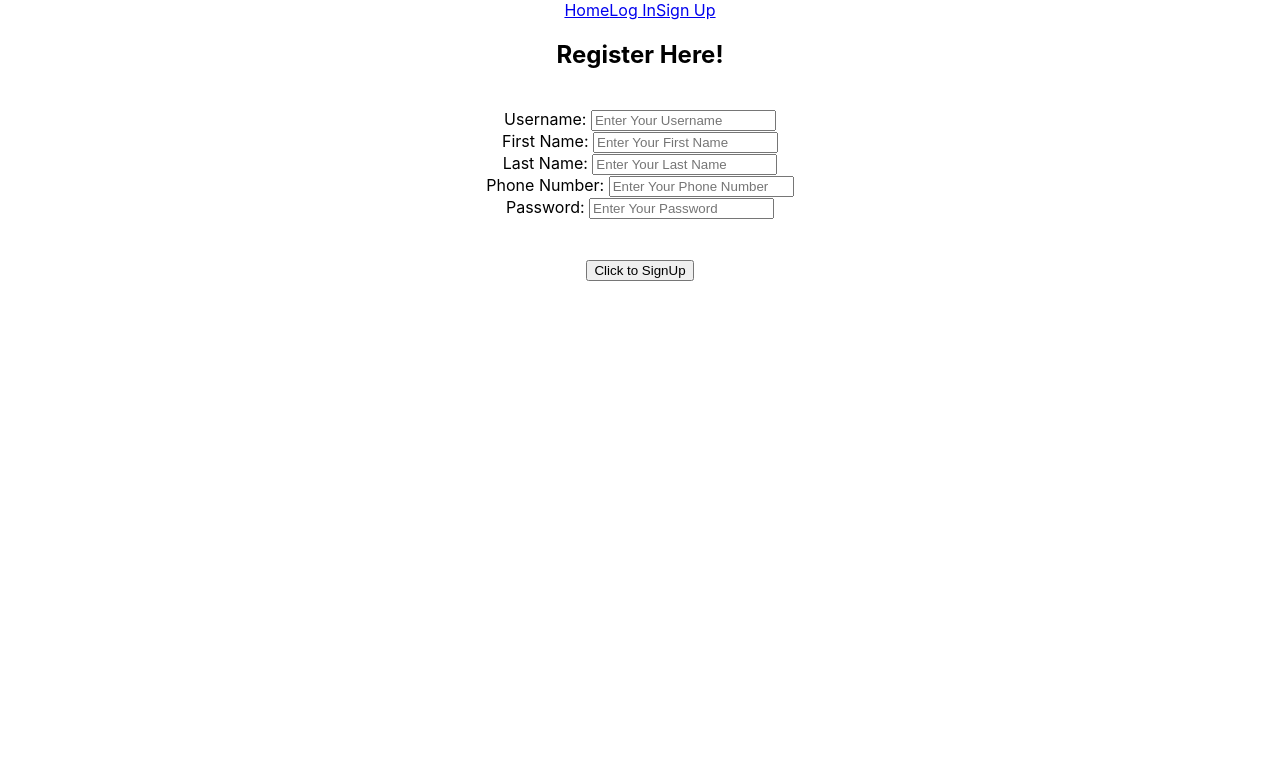
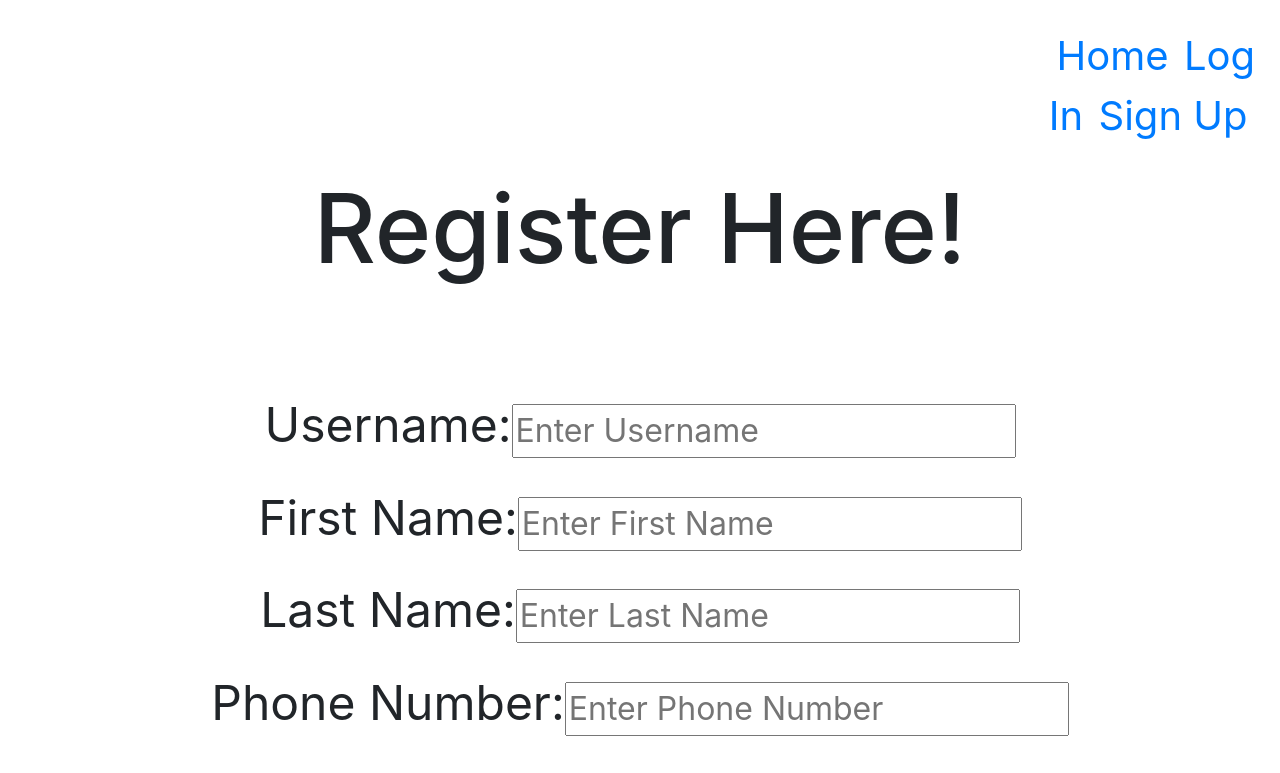
Before and after one commit to MattBokovitz1/WaterMyPlants, a React (Create React App) app: page /signup in a window 1280 px wide. Shown: the top 773 px of the page. Built offline with nearby package versions, Linux system fonts and the light colour scheme.

Commit message:
StylingRoughdraft

```diff
--- a/package.json
+++ b/package.json
@@ -7,11 +7,15 @@
     "@testing-library/react": "^9.5.0",
     "@testing-library/user-event": "^7.2.1",
     "axios": "^0.20.0",
+    "bootstrap": "^4.5.3",
     "form-schema-validation": "^1.17.4",
     "react": "^16.14.0",
     "react-dom": "^16.14.0",
     "react-router-dom": "^5.2.0",
+    "react-router-redux": "^5.0.0-alpha.9",
     "react-scripts": "3.4.3",
+    "reactstrap": "^8.6.0",
+    "styled-components": "^5.2.0",
     "yup": "^0.29.3"
   },
   "scripts": {
--- a/src/components/front-page/LoginForm.js
+++ b/src/components/front-page/LoginForm.js
@@ -3,6 +3,12 @@ import { useHistory } from "react-router-dom";
 import axiosWithAuth from "../../utils/axiosWithAuth";
 import * as yup from "yup";
 import schema from "form-schema-validation";
+import "bootstrap/dist/css/bootstrap.min.css";
+import styled from "styled-components";
+import { Label } from "../../styles/styles";
+import { Header } from "../../styles/styles";
+import { Button } from "../../styles/styles";
+import { Input } from "../../styles/styles";
 
 const initialFormValues = {
   username: "",
@@ -81,9 +87,28 @@ export default function LoginForm() {
   //   });
   // }, [formValues]);
 
+  const Label = styled.label`
+    padding: 0.5% 0% 0.5% 0%;
+    font-size: 3rem;
+  `;
+
+  const Header = styled.h2`
+    font-size: 6rem;
+    padding: 0% 0% 5% 0%;
+  `;
+
+  const Input = styled.input`
+    font-size: 2rem;
+  `;
+
+  const Button = styled.button`
+    font-size: 3rem;
+    margin: 5% 0% 0% 0%;
+  `;
+
   return (
     <div>
-      <h1>Login Form</h1>
+      <Header>Login </Header>
       <form onSubmit={submit}>
         <div class>
           <div>{formErrors.username}</div>
@@ -92,8 +117,8 @@ export default function LoginForm() {
         <br />
 
         <div className="form-container">
-          <label>Username: </label>
-          <input
+          <Label>Username: </Label>
+          <Input
             type="text"
             name="username"
             placeholder="Enter Your Username"
@@ -101,8 +126,8 @@ export default function LoginForm() {
             onChange={change}
           />
           <br />
-          <label>Password: </label>
-          <input
+          <Label>Password: </Label>
+          <Input
             type="password"
             name="password"
             placeholder="Enter Your Password"
@@ -110,20 +135,7 @@ export default function LoginForm() {
             onChange={change}
           />
           <br />
-          <button>Click to Log in</button>
-
-          {/* <div className="login-container">
-            {login.map((register) => {
-              if (!register) {
-                return <h3>Working on Finding Your Account</h3>;
-              }
-              return (
-                <div className="login-details">
-                  <h2>Your Login Was Successful!</h2>
-                </div>
-              );
-            })}
-          </div> */}
+          <Button>Click to Log in</Button>
         </div>
       </form>
     </div>
--- a/src/components/front-page/SignupForm.js
+++ b/src/components/front-page/SignupForm.js
@@ -2,6 +2,12 @@ import React, { useState, useEffect } from "react";
 import axiosWithAuth from "../../utils/axiosWithAuth";
 import * as yup from "yup";
 import schema from "form-schema-validation";
+import "bootstrap/dist/css/bootstrap.min.css";
+import styled from "styled-components";
+import { Label } from "../../styles/styles";
+import { Header } from "../../styles/styles";
+import { Button } from "../../styles/styles";
+import { Input } from "../../styles/styles";
 
 const initialFormValues = {
   id: "",
@@ -91,7 +97,7 @@ export default function Form() {
 
   return (
     <div>
-      <h2>Register Here!</h2>
+      <Header>Register Here!</Header>
       <form onSubmit={submit}>
         <div className="errors-container">
           <div>{formErrors.username}</div>
@@ -103,54 +109,54 @@ export default function Form() {
         <br />
 
         <div className="form-container">
-          <label>Username: </label>
-          <input
+          <Label>Username: </Label>
+          <Input
             type="text"
             name="username"
-            placeholder="Enter Your Username"
+            placeholder="Enter Username"
             value={formValues.username}
             onChange={change}
           />
           <br />
-          <label>First Name: </label>
-          <input
+          <Label>First Name: </Label>
+          <Input
             type="text"
             name="firstName"
-            placeholder="Enter Your First Name"
+            placeholder="Enter First Name"
             value={formValues.firstName}
             onChange={change}
           />
           <br />
-          <label>Last Name: </label>
-          <input
+          <Label>Last Name: </Label>
+          <Input
             type="text"
             name="lastName"
-            placeholder="Enter Your Last Name"
+            placeholder="Enter Last Name"
             value={formValues.lastName}
             onChange={change}
           />
           <br />
-          <label>Phone Number: </label>
-          <input
+          <Label>Phone Number: </Label>
+          <Input
             type="tel"
             name="phoneNumber"
-            placeholder="Enter Your Phone Number"
+            placeholder="Enter Phone Number"
             value={formValues.phoneNumber}
             onChange={change}
           />
           <br />
-          <label> Password: </label>
-          <input
+          <Label> Password: </Label>
+          <Input
             type="text"
             name="password"
-            placeholder="Enter Your Password"
+            placeholder="Enter Password"
             value={formValues.password}
             onChange={change}
           />
           <br />
           <br />
           <br />
-          <button>Click to SignUp</button>
+          <Button>Click to Sign Up</Button>
 
           <div className="register-container">
             {registers.map((register) => {
--- a/src/components/reusable/Navbar.js
+++ b/src/components/reusable/Navbar.js
@@ -1,12 +1,15 @@
 import React from "react";
-import { Link } from "react-router-dom";
+import "bootstrap/dist/css/bootstrap.min.css";
+import { NavigationDiv, Links } from "../../styles/styles";
 
-export default function NavBar() {
+function NavBar() {
   return (
-    <div className="NavBar">
-      <Link to="/">Home</Link>
-      <Link to="/login">Log In</Link>
-      <Link to="/signup">Sign Up</Link>
-    </div>
+    <NavigationDiv>
+      <Links to="/">Home</Links>
+      <Links to="/login">Log In</Links>
+      <Links to="/signup">Sign Up</Links>
+    </NavigationDiv>
   );
 }
+
+export default NavBar;
--- a/src/index.js
+++ b/src/index.js
@@ -2,11 +2,15 @@ import React from "react";
 import ReactDOM from "react-dom";
 import App from "./App";
 import { BrowserRouter as Router } from "react-router-dom";
+import { ThemeProvider } from "styled-components";
+import theme from "./styles/styles";
 
 ReactDOM.render(
   <React.StrictMode>
     <Router>
-      <App />
+      <ThemeProvider theme={theme}>
+        <App />
+      </ThemeProvider>
     </Router>
   </React.StrictMode>,
   document.getElementById("root")
--- /dev/null
+++ b/src/styles/styles.js
@@ -0,0 +1,48 @@
+import styled from "styled-components";
+import { Link } from "react-router-dom";
+
+export default {
+  primaryColor: "#92817a",
+  secondaryColor: "#bedbbb",
+  backgroundColor: "#8db596",
+  width: "75%",
+};
+
+//Nav
+
+export const Links = styled(Link)`
+  padding: 0% 3% 0% 3%;
+  text-decoration: none;
+`;
+
+export const NavigationDiv = styled.div`
+  width: 100%;
+  padding: 2% 0% 2% 80%;
+  font-size: 2.5rem;
+  color: black;
+  background: white;
+  text-decoration: none;
+`;
+
+//SignUp
+
+export const Label = styled.label`
+  padding: 0.5% 0% 0.5% 0%;
+  font-size: 3rem;
+`;
+
+export const Header = styled.h2`
+  font-size: 6rem;
+  padding: 0% 0% 5% 0%;
+`;
+
+export const Input = styled.input`
+  font-size: 2rem;
+`;
+
+//Login
+
+export const Button = styled.button`
+  font-size: 3rem;
+  margin: 5% 0% 0% 0%;
+`;
```
Also changed, not shown: 1 other file (tests, documents, lock files or other folders).
